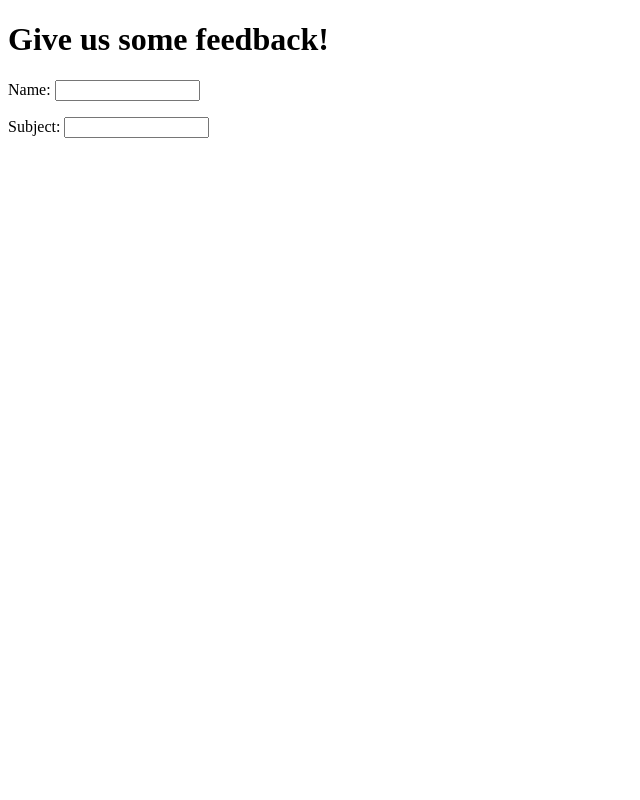
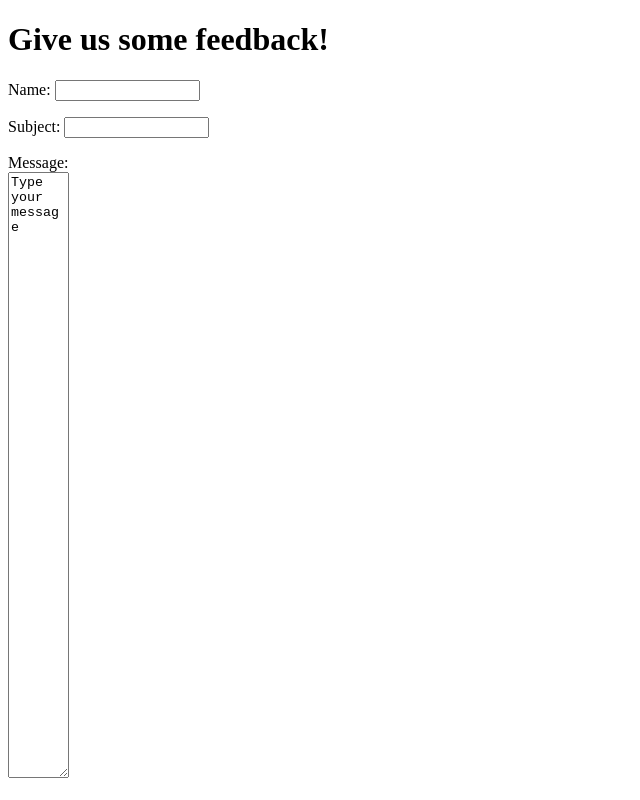
Before and after one commit to jcwassum/builder.html, a plain HTML site: page form.html in a window 1280 px wide. Shown: the whole page, without its empty margins (0-640 px from the left). Drawn offline with Linux system fonts and the light colour scheme.

Commit message:
Added textarea

```diff
--- a/form.html
+++ b/form.html
@@ -13,5 +13,8 @@
     <p>Subject:
       <input type="text" name="subject" size="15" maxlength="30">
     </p>
+    <p>Message:<br>
+    <textarea cols="5" rows="40">Type your message</textarea>
+  </p>
   </form>
 </html>
```
